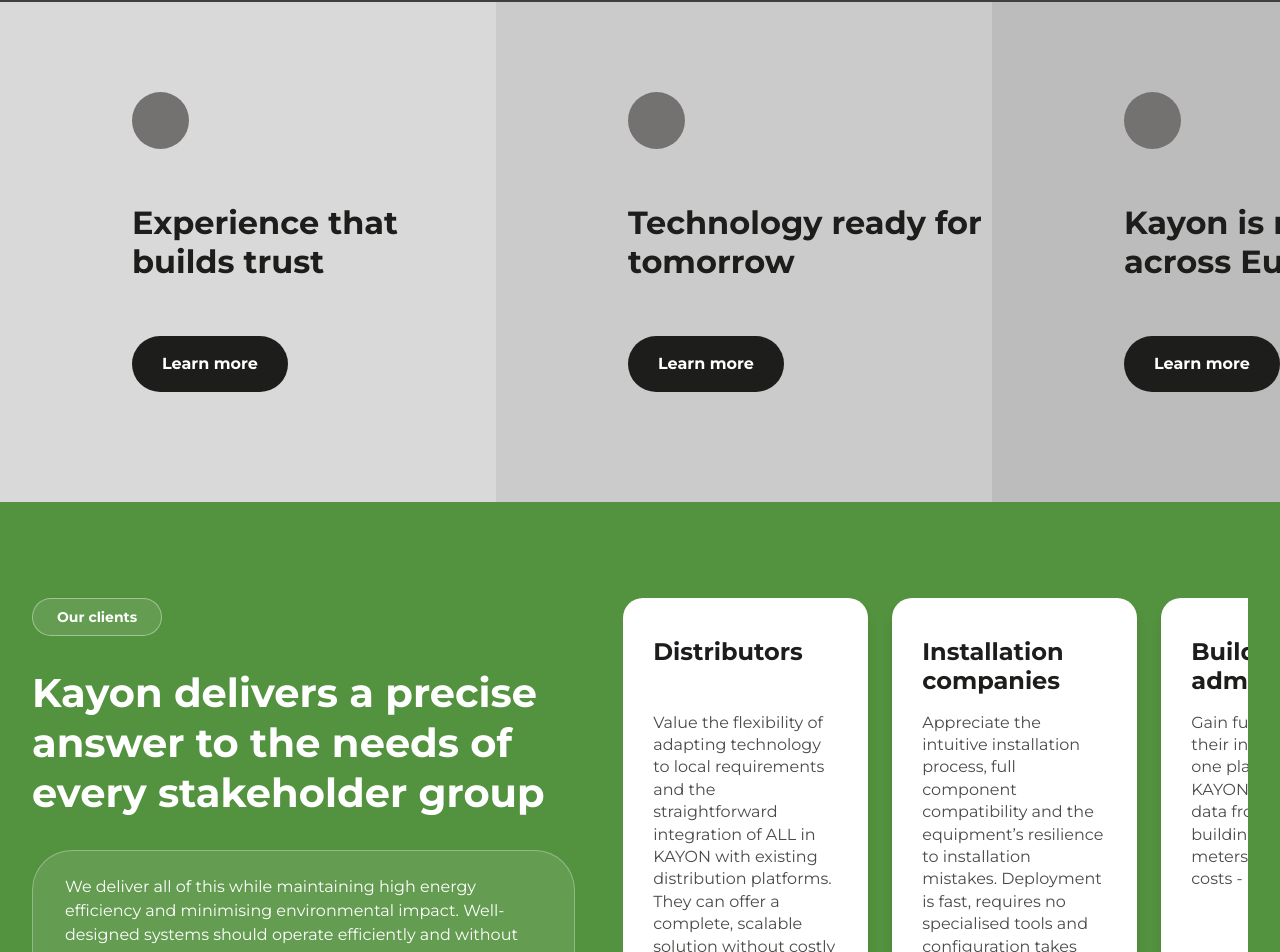
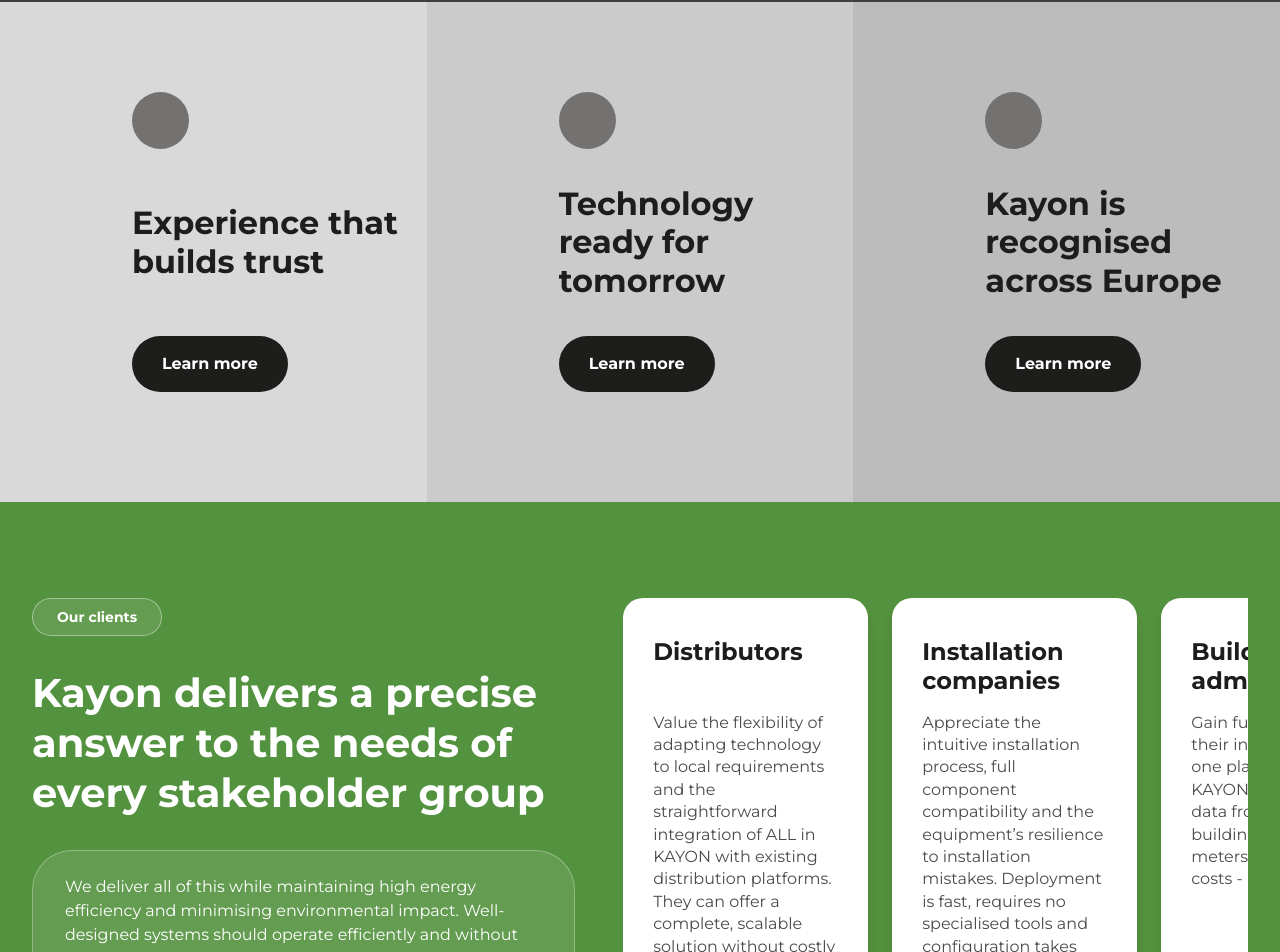
Before and after one commit to leszekgiza/kayon-page, a Next.js app: page / in a window 1280 px wide. Shown: the part 798-1750 px from the top of the page. Built offline with nearby package versions, Linux system fonts and the light colour scheme; grey boxes are pictures that could not be loaded.

Commit message:
text width

```diff
--- a/src/components/FeaturesSection.tsx
+++ b/src/components/FeaturesSection.tsx
@@ -60,8 +60,8 @@
                   </div>
 
                   {/* Title - Desktop: w-[364px] text-[32px], Mobile: responsive */}
-                  <p className="relative shrink-0 w-full font-['Montserrat'] text-[24px] font-bold leading-[1.2] text-[#1d1d1b] md:w-[364px] md:text-[32px]">
-                    {feature.title}
+                  <p className="relative shrink-0 w-full font-['Montserrat'] text-[24px] font-bold leading-[1.2] text-[#1d1d1b] md:max-w-[280px] md:text-[32px]">
+                    {parse(feature.title)}
                   </p>
 
                   {/* Button - Desktop: px-[30px] py-[20px] text-[16px], Mobile: smaller */}
@@ -113,7 +113,7 @@
                 </svg>
               </button>
               <h2 id="features-modal-title" className="text-xl font-semibold text-primary md:text-2xl">
-                {featureCards[activeFeature].title}
+                {parse(featureCards[activeFeature].title)}
               </h2>
               <div className="mt-6 space-y-4 text-sm leading-relaxed text-primary/90 md:text-base">
                 {featureCards[activeFeature].detail.map((paragraph) => (
```
